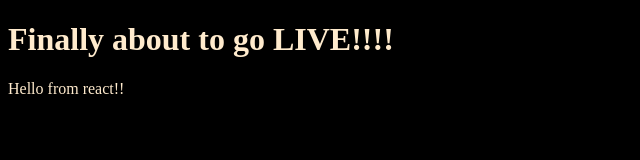
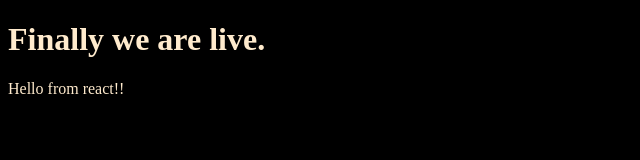
Before and after one commit to vivekrepale/securbot, a React app: page / in a window 1280 px wide. Shown: the whole page, without its empty margins (0-640 px from the left). Built offline with nearby package versions, Linux system fonts and the light colour scheme.

Commit message:
I am live

```diff
--- a/app/app.js
+++ b/app/app.js
@@ -6,7 +6,7 @@ import "./main.css";
 const Header = () => {
   return (
     <div>
-      <h1>Finally about to go LIVE!!!!</h1>
+      <h1>Finally we are live.</h1>
       Hello from react!!
     </div>
   );
```
Also changed, not shown: docs/index.html (+1 -1 lines), 4 other files.
